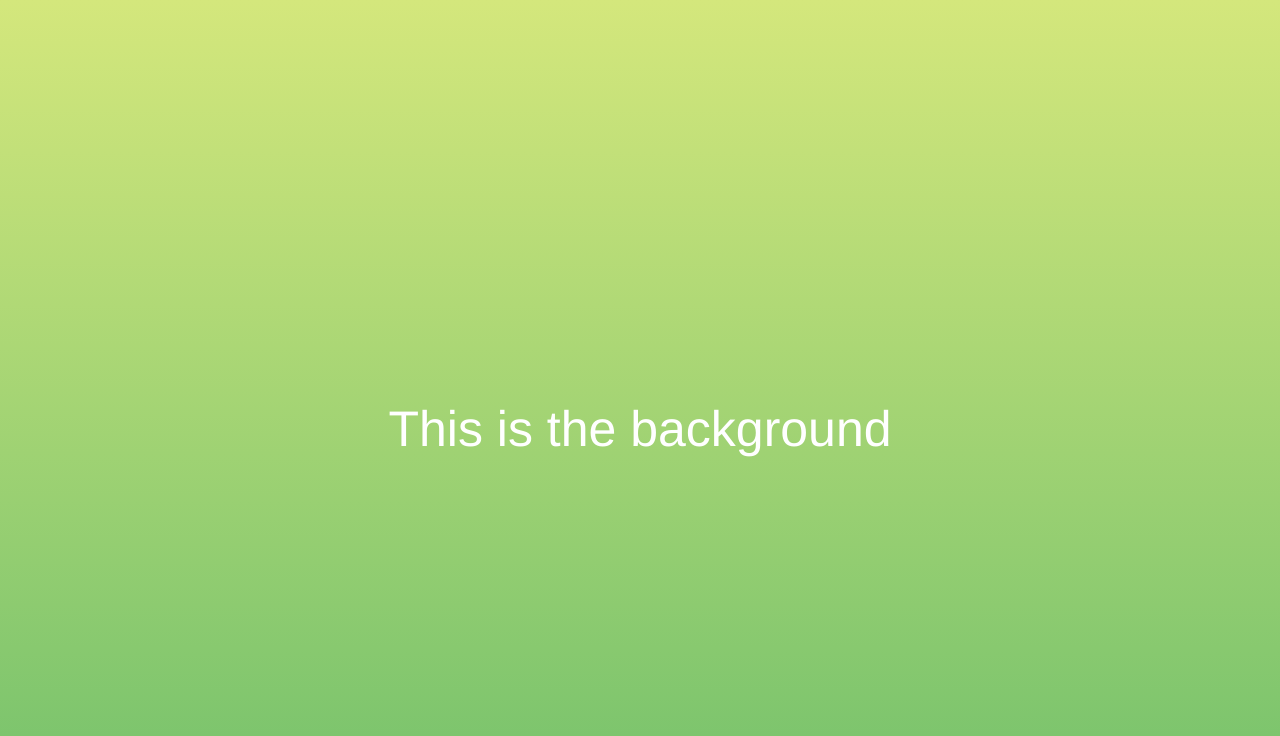
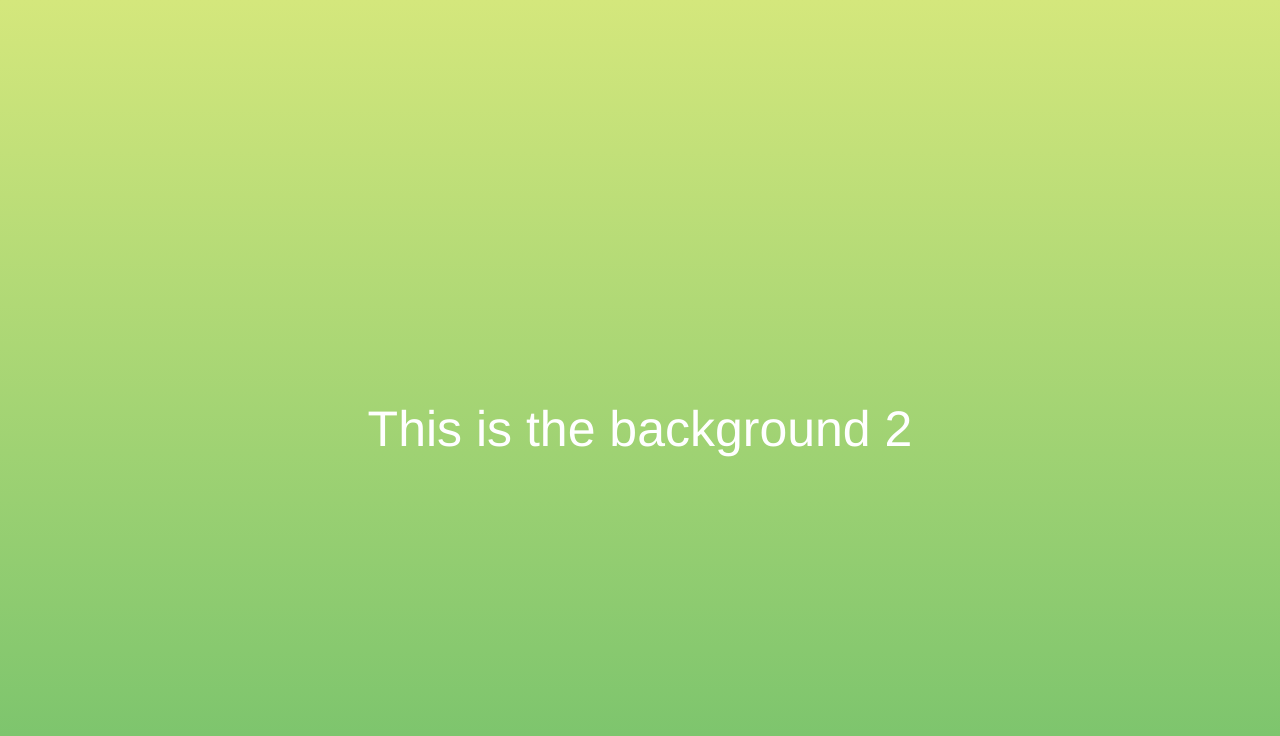
Before and after one commit to SolomonTailor/Background-Generator, a plain HTML site: page index.html in a window 1280 px wide. Drawn offline with Linux system fonts and the light colour scheme.

Commit message:
changing text2

```diff
--- a/index.html
+++ b/index.html
@@ -9,7 +9,7 @@
   </head>
 
   <body>
-    <h1>This is the background</h1>
+    <h1>This is the background 2</h1>
     <script src="script.js"></script>
   </body>
 </html>
```
